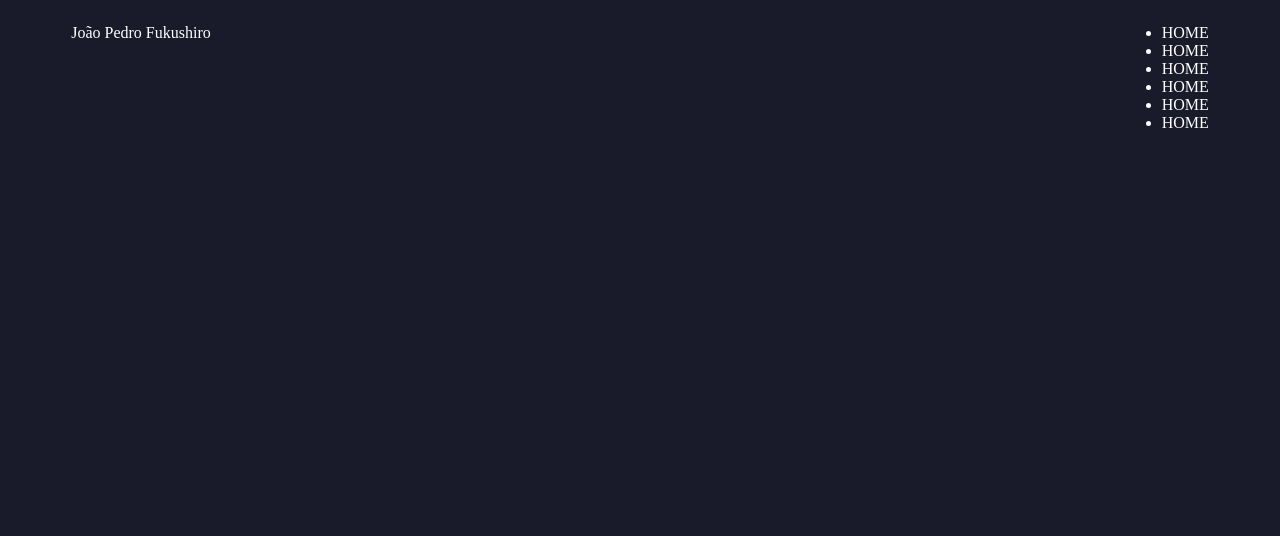
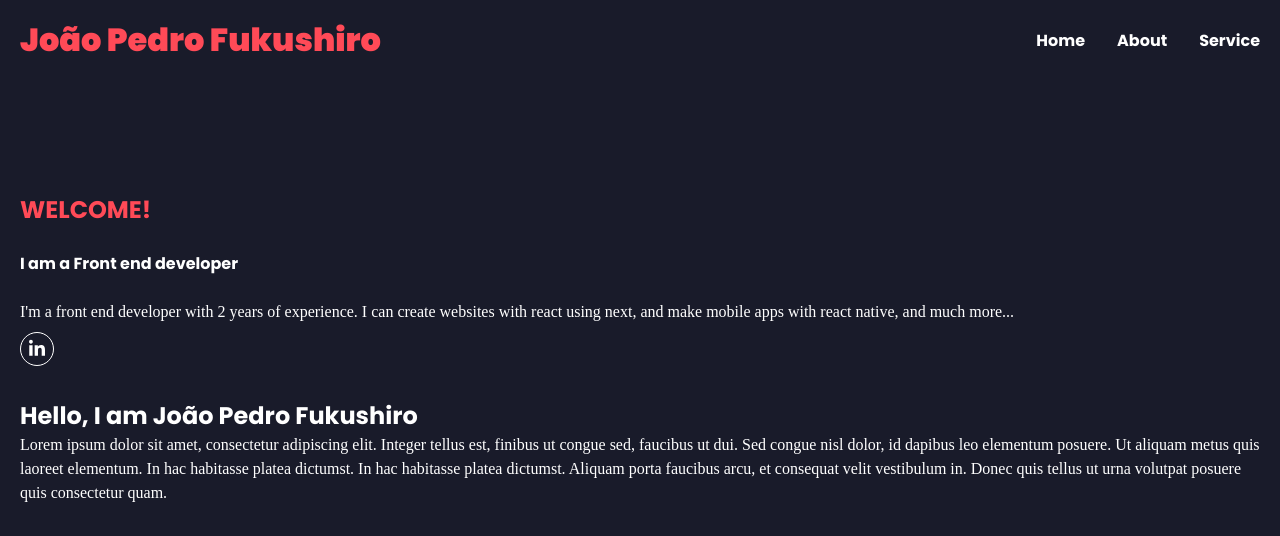
Before and after one commit to Fukushiro/landing-page, a Next.js app: page / in a window 1280 px wide. Shown: the top 536 px of the page. Built offline with nearby package versions, Linux system fonts and the light colour scheme.

Commit message:
feat : created about

```diff
--- a/package.json
+++ b/package.json
@@ -16,6 +16,7 @@
     "next": "12.3.1",
     "react": "18.2.0",
     "react-dom": "18.2.0",
+    "react-icons": "^4.4.0",
     "styled-components": "^5.3.5"
   },
   "devDependencies": {
--- a/src/components/BurguerMenu/styles.ts
+++ b/src/components/BurguerMenu/styles.ts
@@ -9,19 +9,19 @@ export const Content = styled.div`
   position: absolute;
   right: 0;
   background-color: black;
-  width: 15rem;
+  width: 13rem;
   ul {
     list-style: none;
     li {
       /* background-color: red; */
-      padding: 0.25rem 1rem 0.25rem 0.25rem;
+      padding: 0.5rem 1rem 0.5rem 1rem;
       button {
         width: 100%;
         height: 100%;
         /* background-color: blue; */
         p {
-          line-height: 0rem;
           text-align: start;
+          font-family: "Poppins", Arial;
         }
       }
     }
--- a/src/components/Header/index.tsx
+++ b/src/components/Header/index.tsx
@@ -3,6 +3,7 @@ import Hamburger from "hamburger-react";
 import useMediaQuery from "@mui/material/useMediaQuery";
 import { smMax } from "../../utils/screenSize";
 import { BurguerMenu, BurguerMenuAction } from "../BurguerMenu";
+import { Touchable } from "../Touchable";
 
 export function Header() {
   // media queries
@@ -22,16 +23,17 @@ export function Header() {
       {isSmall ? (
         <BurguerMenu itens={burguerMenuActions} />
       ) : (
-        <div>
+        <Styles.MenuList>
           <ul>
-            <li>HOME</li>
-            <li>HOME</li>
-            <li>HOME</li>
-            <li>HOME</li>
-            <li>HOME</li>
-            <li>HOME</li>
+            {burguerMenuActions.map((value, index) => (
+              <li key={index}>
+                <Touchable onClick={value.action}>
+                  <p>{value.title}</p>
+                </Touchable>
+              </li>
+            ))}
           </ul>
-        </div>
+        </Styles.MenuList>
       )}
     </Styles.Container>
   );
--- a/src/components/Header/styles.ts
+++ b/src/components/Header/styles.ts
@@ -1,16 +1,36 @@
 import styled from "styled-components";
+import { flavor } from "../../flavors";
 import { mdMediaMin } from "../../utils/screenSize";
 
-export const Container = styled.div`
+export const Container = styled.header`
   display: flex;
   justify-content: space-between;
-  width: 90%;
+  width: 100%;
   margin-left: auto;
   margin-right: auto;
+  align-items: center;
 
   @media (${mdMediaMin}) {
     /* width: 700px; */
   }
 `;
 
-export const NameTitle = styled.p``;
+export const NameTitle = styled.p`
+  font-family: "Poppins", Arial;
+  color: #ff4a57;
+  font-weight: 900;
+  font-size: ${flavor.font.fontSize.lg};
+`;
+
+export const MenuList = styled.div`
+  ul {
+    list-style: none;
+    display: flex;
+    gap: 2rem;
+    li {
+      p {
+        font-family: "Poppins", Arial;
+      }
+    }
+  }
+`;
--- a/src/flavors/Default/index.ts
+++ b/src/flavors/Default/index.ts
@@ -1,15 +1,21 @@
 interface FlavorData {
   colors: {};
   font: {
-    fontSize: {};
-    fontFamily: {};
+    fontSize: {
+      sm: string;
+      md: string;
+      lg: string;
+    };
   };
 }
 
 export const Default: FlavorData = {
   colors: {},
   font: {
-    fontSize: {},
-    fontFamily: {},
+    fontSize: {
+      sm: "1rem",
+      md: "1.5rem",
+      lg: "2rem",
+    },
   },
 };
--- a/src/pages/_app.tsx
+++ b/src/pages/_app.tsx
@@ -1,8 +1,17 @@
+import Head from "next/head";
 import { GlobalStyle } from "../styles/global.styles";
 
 function MyApp({ Component, pageProps }) {
   return (
     <>
+      <Head>
+        <link rel="preconnect" href="https://fonts.googleapis.com" />
+        <link rel="preconnect" href="https://fonts.gstatic.com" />
+        <link
+          href="https://fonts.googleapis.com/css2?family=Poppins:ital,wght@0,700;0,800;0,900;1,600&display=swap"
+          rel="stylesheet"
+        />
+      </Head>
       <GlobalStyle />
       <Component {...pageProps} />
     </>
--- a/src/pages/index.tsx
+++ b/src/pages/index.tsx
@@ -2,10 +2,48 @@ import Head from "next/head";
 import Image from "next/image";
 import { Header } from "../components/Header";
 import * as Styles from "../styles/home.styles";
+import { FaLinkedinIn } from "react-icons/fa";
 export default function Home() {
   return (
     <Styles.Container>
-      <Header />
+      <Styles.Content>
+        <Header />
+
+        <Styles.Welcome>
+          <h1>WELCOME!</h1>
+          <h2>I am a Front end developer</h2>
+
+          <p>
+            I'm a front end developer with 2 years of experience. I can create
+            websites with react using next, and make mobile apps with react
+            native, and much more...
+          </p>
+
+          <ul>
+            <li>
+              <a href="">
+                <div>
+                  <FaLinkedinIn size={20} />
+                </div>
+              </a>
+            </li>
+          </ul>
+        </Styles.Welcome>
+
+        <Styles.About>
+          <h1>Hello, I am João Pedro Fukushiro</h1>
+
+          <p>
+            Lorem ipsum dolor sit amet, consectetur adipiscing elit. Integer
+            tellus est, finibus ut congue sed, faucibus ut dui. Sed congue nisl
+            dolor, id dapibus leo elementum posuere. Ut aliquam metus quis
+            laoreet elementum. In hac habitasse platea dictumst. In hac
+            habitasse platea dictumst. Aliquam porta faucibus arcu, et consequat
+            velit vestibulum in. Donec quis tellus ut urna volutpat posuere quis
+            consectetur quam.
+          </p>
+        </Styles.About>
+      </Styles.Content>
     </Styles.Container>
   );
 }
--- a/src/styles/global.styles.ts
+++ b/src/styles/global.styles.ts
@@ -1,7 +1,13 @@
 import { createGlobalStyle } from "styled-components";
 
 export const GlobalStyle = createGlobalStyle`
-
+    * {
+        margin: 0;
+        padding: 0;
+        border: 0;
+        font-size: 100%;
+        vertical-align: baseline;
+    }
     body {
         background-color: #191b2a;
         color: white
--- a/src/styles/home.styles.ts
+++ b/src/styles/home.styles.ts
@@ -1,12 +1,76 @@
 import styled from "styled-components";
-import { lgMin, mdMin } from "../utils/screenSize";
+import { flavor } from "../flavors";
+import { lgMediaMin, lgMin, mdMediaMin, mdMin } from "../utils/screenSize";
 
 export const Container = styled.div`
+  header {
+    margin-top: 1rem;
+  }
   /* background-color: red; */
-  @media (min-width: ${mdMin}px) {
+  @media (${mdMediaMin}) {
     /* background-color: blue; */
   }
-  @media (min-width: ${lgMin}px) {
+  @media (${lgMediaMin}) {
     /* background-color: green; */
   }
 `;
+
+export const Content = styled.div`
+  margin-left: 1.25rem;
+  margin-right: 1.25rem;
+`;
+
+export const Welcome = styled.div`
+  margin-top: 8rem;
+
+  h1 {
+    font-size: ${flavor.font.fontSize.md};
+    font-family: "Poppins", Arial;
+    color: #ff4a57;
+    font-weight: 700;
+  }
+
+  h2 {
+    margin-top: 1.5rem;
+    margin-bottom: 1.5rem;
+    font-family: "Poppins", Arial;
+
+    font-size: ${flavor.font.fontSize.sm};
+  }
+  p {
+    line-height: 1.5rem;
+  }
+  ul {
+    list-style: none;
+    margin-top: 0.5rem;
+
+    li {
+      a {
+        text-decoration: none;
+        color: white;
+      }
+      div {
+        width: 1rem;
+        height: 1rem;
+        border: 1px solid white;
+        padding: 0.5rem;
+        border-radius: 80px;
+        display: flex;
+        justify-content: center;
+        align-items: center;
+      }
+    }
+  }
+`;
+
+export const About = styled.div`
+  margin-top: 2rem;
+  h1 {
+    font-size: ${flavor.font.fontSize.md};
+    font-family: "Poppins", Arial;
+    font-weight: 700;
+  }
+  p {
+    line-height: 1.5rem;
+  }
+`;
```
Also changed, not shown: 1 other file (tests, documents, lock files or other folders).
